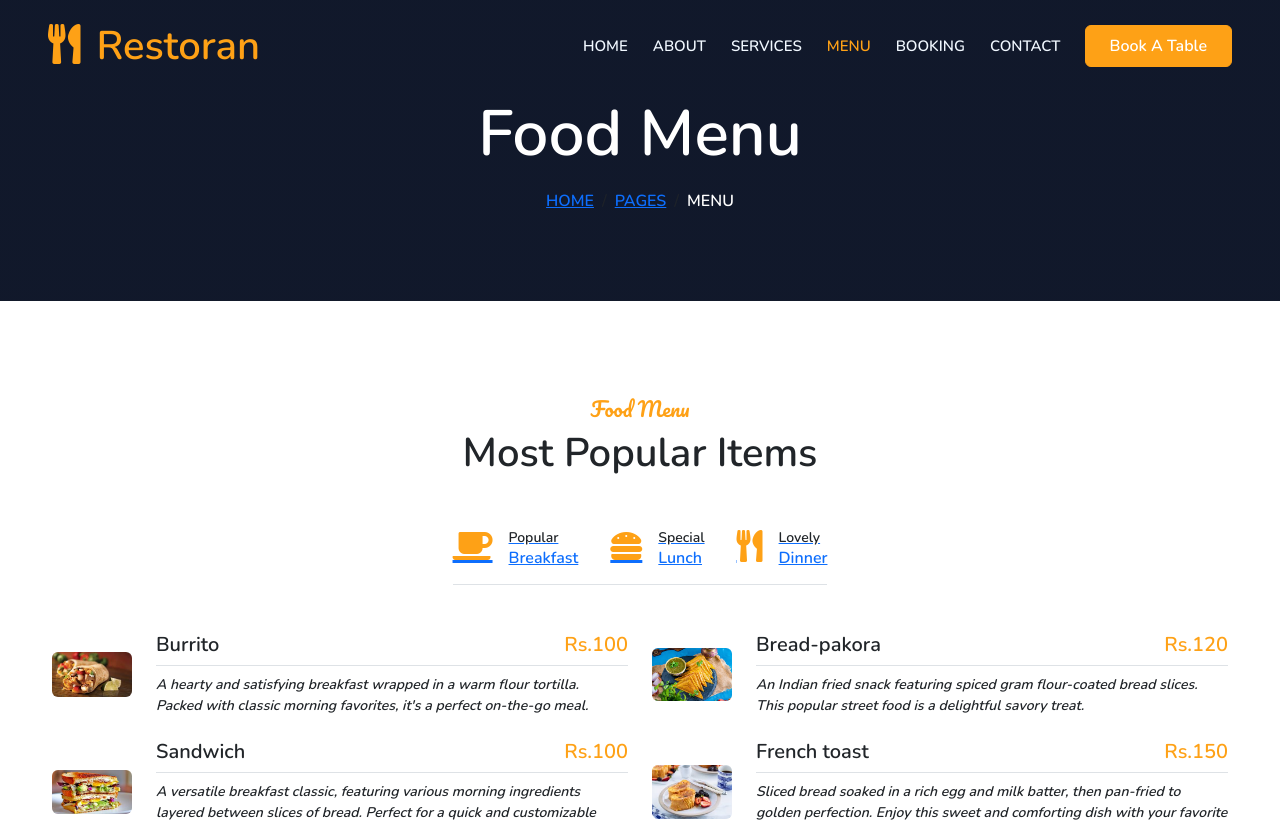
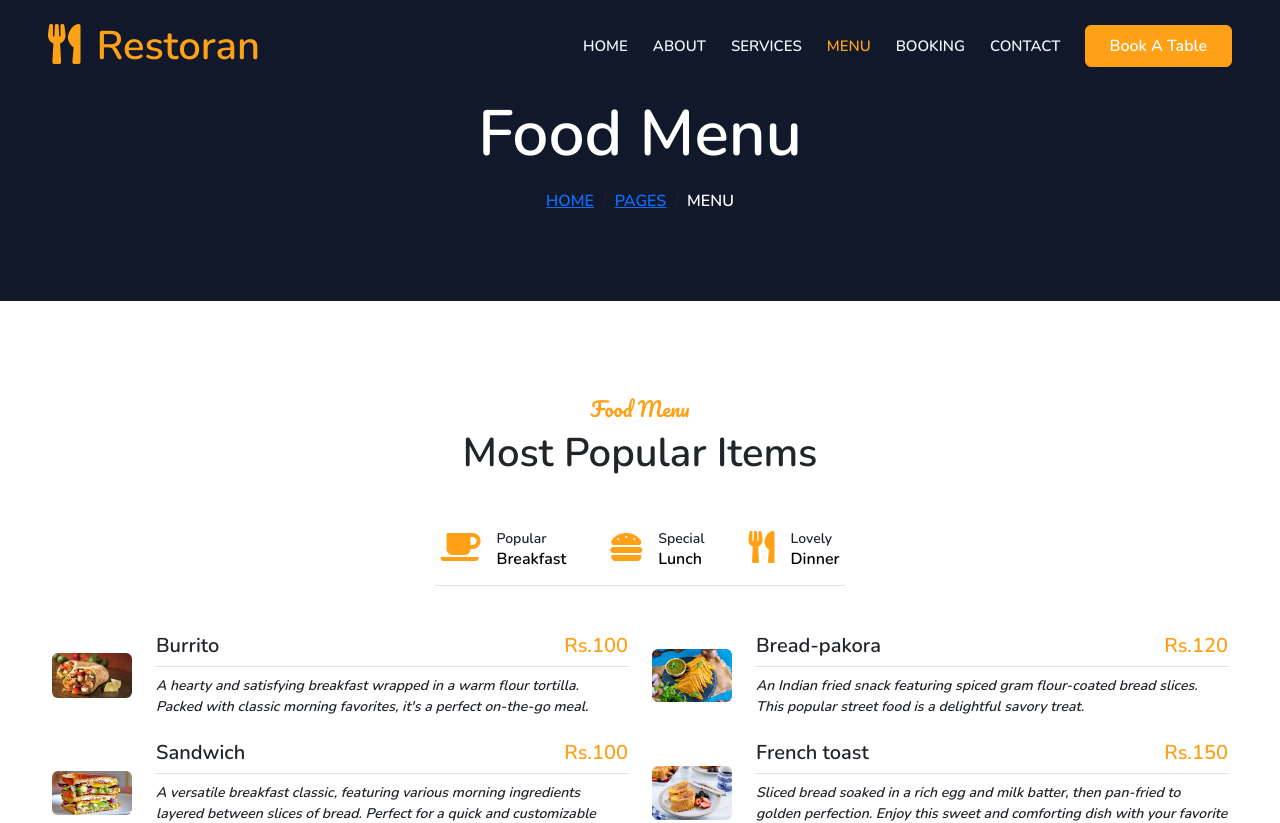
Before and after one commit to MONIKA9360/RESTORAN, a React (Create React App) app in the folder client/: page /menu in a window 1280 px wide. Shown: the top 823 px of the page. Built offline with nearby package versions, Linux system fonts and the light colour scheme; no server answers.

Commit message:
Fix all ESLint errors for Vercel deployment: Remove unused imports, variables, and fix anchor tags

```diff
--- a/client/src/pages/Booking.js
+++ b/client/src/pages/Booking.js
@@ -1,4 +1,4 @@
-import React, { useState, useEffect } from 'react';
+import React, { useState } from 'react';
 import { bookingsAPI, tablesAPI } from '../services/api';
 import { toast } from 'react-toastify';
 
--- a/client/src/pages/Home.js
+++ b/client/src/pages/Home.js
@@ -10,7 +10,6 @@ const Home = () => {
 
       if (aboutSection && counters.length > 0) {
         const sectionTop = aboutSection.offsetTop;
-        const sectionHeight = aboutSection.offsetHeight;
         const scrollPosition = window.scrollY + window.innerHeight;
 
         // Trigger animation when about section comes into view
--- a/client/src/pages/Menu.js
+++ b/client/src/pages/Menu.js
@@ -1,6 +1,5 @@
 import React, { useState, useEffect } from 'react';
 import { Link } from 'react-router-dom';
-import { menuAPI } from '../services/api';
 
 // Complete menu data matching original template exactly
 const mockMenuData = [
@@ -254,58 +253,46 @@ const Menu = () => {
               {/* Category Tabs */}
               <ul className="nav nav-pills d-inline-flex justify-content-center border-bottom mb-5">
                 <li className="nav-item">
-                  <a
-                    className={`d-flex align-items-center text-start mx-3 ms-0 pb-3 ${
+                  <button
+                    className={`d-flex align-items-center text-start mx-3 ms-0 pb-3 border-0 bg-transparent ${
                       activeCategory === 0 ? 'active' : ''
                     }`}
-                    href="#"
-                    onClick={(e) => {
-                      e.preventDefault();
-                      setActiveCategory(0);
-                    }}
+                    onClick={() => setActiveCategory(0)}
                   >
                     <i className="fa fa-coffee fa-2x text-primary"></i>
                     <div className="ps-3">
                       <small className="text-body">Popular</small>
                       <h6 className="mt-n1 mb-0">Breakfast</h6>
                     </div>
-                  </a>
+                  </button>
                 </li>
                 <li className="nav-item">
-                  <a
-                    className={`d-flex align-items-center text-start mx-3 pb-3 ${
+                  <button
+                    className={`d-flex align-items-center text-start mx-3 pb-3 border-0 bg-transparent ${
                       activeCategory === 1 ? 'active' : ''
                     }`}
-                    href="#"
-                    onClick={(e) => {
-                      e.preventDefault();
-                      setActiveCategory(1);
-                    }}
+                    onClick={() => setActiveCategory(1)}
                   >
                     <i className="fa fa-hamburger fa-2x text-primary"></i>
                     <div className="ps-3">
                       <small className="text-body">Special</small>
                       <h6 className="mt-n1 mb-0">Lunch</h6>
                     </div>
-                  </a>
+                  </button>
                 </li>
                 <li className="nav-item">
-                  <a
-                    className={`d-flex align-items-center text-start mx-3 me-0 pb-3 ${
+                  <button
+                    className={`d-flex align-items-center text-start mx-3 me-0 pb-3 border-0 bg-transparent ${
                       activeCategory === 2 ? 'active' : ''
                     }`}
-                    href="#"
-                    onClick={(e) => {
-                      e.preventDefault();
-                      setActiveCategory(2);
-                    }}
+                    onClick={() => setActiveCategory(2)}
                   >
                     <i className="fa fa-utensils fa-2x text-primary"></i>
                     <div className="ps-3">
                       <small className="text-body">Lovely</small>
                       <h6 className="mt-n1 mb-0">Dinner</h6>
                     </div>
-                  </a>
+                  </button>
                 </li>
               </ul>
 
```
